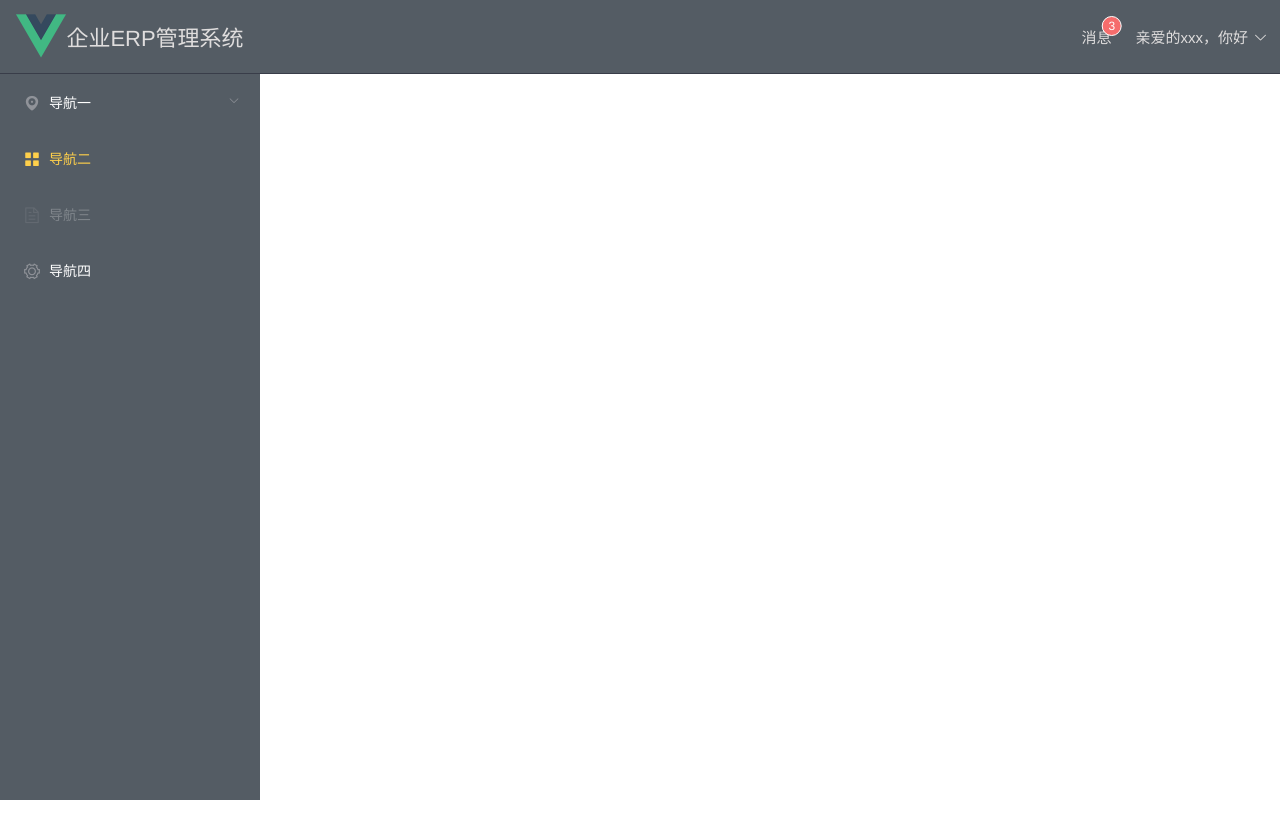
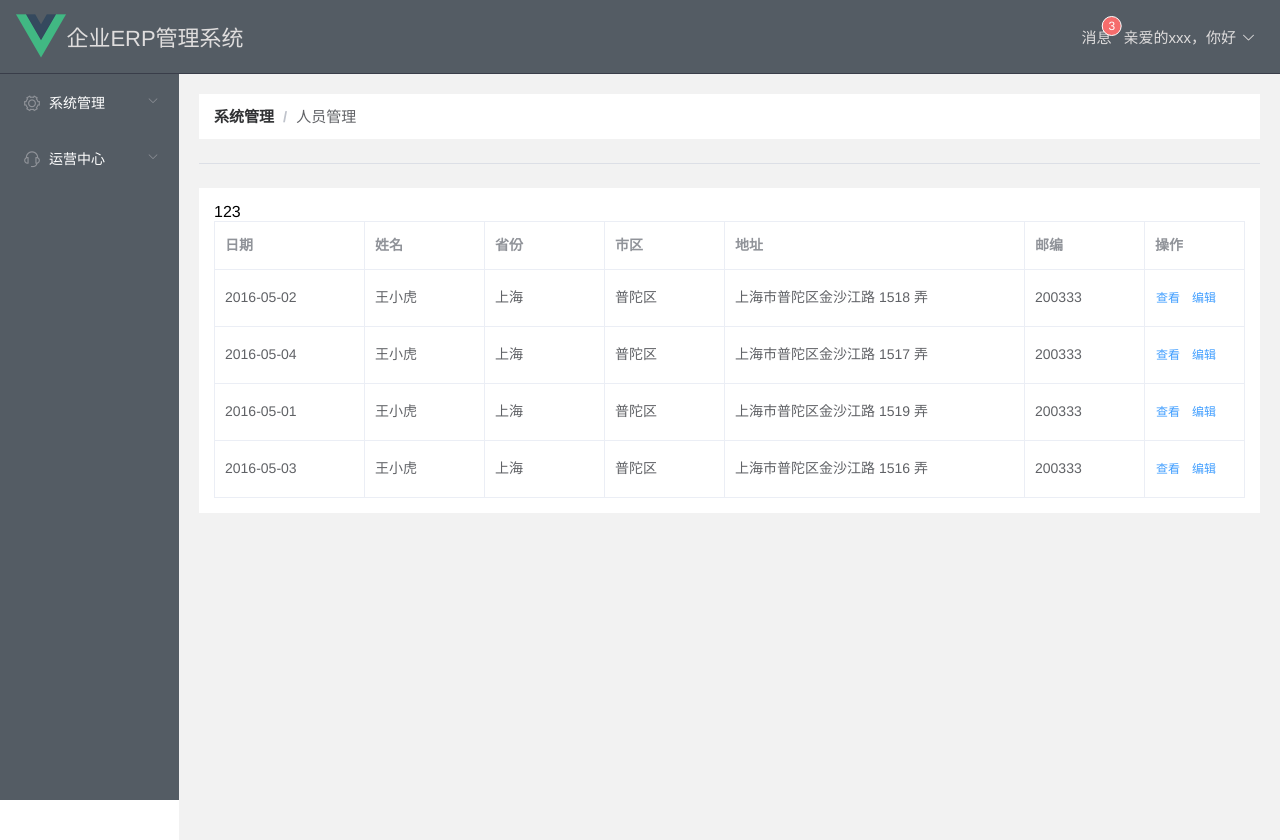
Before and after one commit to EmmaCCC/vueadmin, a Vue app: page / in a window 1280 px wide. Before the commit the page ends 800 px from the top, so only its background shows below. Built offline with nearby package versions, Linux system fonts and the light colour scheme.

Commit message:
添加路由组件

```diff
--- a/package.json
+++ b/package.json
@@ -9,7 +9,8 @@
   "dependencies": {
     "core-js": "^3.4.4",
     "element-ui": "^2.13.0",
-    "vue": "^2.6.10"
+    "vue": "^2.6.10",
+    "vue-router": "^3.1.5"
   },
   "devDependencies": {
     "@vue/cli-plugin-babel": "^4.1.0",
--- a/src/main.js
+++ b/src/main.js
@@ -1,13 +1,15 @@
-import Vue from 'vue'
-import App from './App.vue'
-import ElmentUI from 'element-ui'
-import 'element-ui/lib/theme-chalk/index.css'
+import Vue from "vue";
+import App from "./App.vue";
+import ElmentUI from "element-ui";
+import "element-ui/lib/theme-chalk/index.css";
+
+import router from "@/router";
 
 Vue.use(ElmentUI);
 
-
-Vue.config.productionTip = false
+Vue.config.productionTip = false;
 
 new Vue({
   render: h => h(App),
-}).$mount('#app')
+  router
+}).$mount("#app");
--- /dev/null
+++ b/src/router/index.js
@@ -0,0 +1,30 @@
+import Vue from "vue";
+import VueRouter from "vue-router";
+const User = () => import("@/views/user/User");
+const DashBoard = () => import("@/views/dashboard/DashBoard");
+
+Vue.use(VueRouter);
+
+const routes = [
+  {
+    path: "/",
+    name: "user",
+    component: User
+  },
+  {
+    path: "/dashborad",
+    name: "dashborad",
+    component: DashBoard
+  },
+  {
+    path: "/",
+    redirect:'/'
+  }
+];
+
+var router = new VueRouter({
+    routes,
+    mode:"history"
+});
+
+export default router;
--- /dev/null
+++ b/src/views/dashboard/DashBoard.vue
@@ -0,0 +1,19 @@
+<template>
+  <div class="">
+      dashboard
+  </div>
+</template>
+
+<script>
+export default {
+  data(){
+    return {
+    }
+  },
+  components:{},
+  created(){},
+  methods:{},
+}
+</script>
+<style lang="scss" scoped>
+</style>
--- a/src/views/home/Home.vue
+++ b/src/views/home/Home.vue
@@ -7,13 +7,11 @@
           <span>企业ERP管理系统</span>
         </div>
         <div class="profile flex center">
-          <el-dropdown>
-            <el-badge :value="3" class="item">
+          <el-badge :value="3" class="item">
               <span class="el-dropdown-link">
                 消息
               </span>
             </el-badge>
-          </el-dropdown>
           <el-dropdown>
             <span class="el-dropdown-link">
               亲爱的xxx，你好<i class="el-icon-arrow-down el-icon--right"></i>
@@ -31,58 +29,83 @@
       <div class="container">
         <div class="aside">
           <el-menu
-            default-active="2"
+            default-active="1"
             class="el-menu-vertical-demo"
-            @open="handleOpen"
-            @close="handleClose"
             background-color="#545c64"
             text-color="#fff"
             active-text-color="#ffd04b"
           >
             <el-submenu index="1">
               <template slot="title">
-                <i class="el-icon-location"></i>
-                <span>导航一</span>
+                <i class="el-icon-setting"></i>
+                <span>系统管理</span>
               </template>
-              <el-menu-item-group>
-                <template slot="title">分组一</template>
-                <el-menu-item index="1-1">选项1</el-menu-item>
-                <el-menu-item index="1-2">选项2</el-menu-item>
-              </el-menu-item-group>
-              <el-menu-item-group title="分组2">
-                <el-menu-item index="1-3">选项3</el-menu-item>
-              </el-menu-item-group>
-              <el-submenu index="1-4">
-                <template slot="title">选项4</template>
-                <el-menu-item index="1-4-1">选项1</el-menu-item>
-              </el-submenu>
+              <el-menu-item index="1-2" >
+                <i class="el-icon-user"></i>
+                <!-- <span slot="title" >人员管理</span> -->
+                <router-link to="/user" slot="title" tag="span">人员管理</router-link>
+              </el-menu-item>
+              <el-menu-item index="1-3">
+                <i class="el-icon-s-custom"></i>
+                <router-link to="/dashboard" slot="title" tag="span">部门管理</router-link>
+              </el-menu-item>
+              <el-menu-item index="1-4">
+                <i class="el-icon-document-remove"></i>
+                <span slot="title">角色管理</span>
+              </el-menu-item>
+              <el-menu-item index="1-5">
+                <i class="el-icon-key"></i>
+                <span slot="title">权限管理</span>
+              </el-menu-item>
             </el-submenu>
-            <el-menu-item index="2">
-              <i class="el-icon-menu"></i>
-              <span slot="title">导航二</span>
-            </el-menu-item>
-            <el-menu-item index="3" disabled>
-              <i class="el-icon-document"></i>
-              <span slot="title">导航三</span>
-            </el-menu-item>
-            <el-menu-item index="4">
-              <i class="el-icon-setting"></i>
-              <span slot="title">导航四</span>
-            </el-menu-item>
+            <el-submenu index="2">
+              <template slot="title">
+                <i class="el-icon-service"></i>
+                <span>运营中心</span>
+              </template>
+              <el-menu-item index="2-1">
+                <i class="el-icon-medal"></i>
+                <span slot="title">团队管理</span>
+              </el-menu-item>
+              <el-menu-item index="2-2">
+                <i class="el-icon-data-line"></i>
+                <span slot="title">业绩报表</span>
+              </el-menu-item>
+              <el-menu-item index="2-3">
+                <i class="el-icon-phone"></i>
+                <span slot="title">客户回访</span>
+              </el-menu-item>
+            </el-submenu>
           </el-menu>
+
+
         </div>
-        <div class="main"></div>
+        <div class="main">
+          <div class="breadnav">
+            <el-breadcrumb separator="/">
+              <el-breadcrumb-item :to="{ path: '/s' }"
+                >系统管理</el-breadcrumb-item
+              >
+              <el-breadcrumb-item><a href="/">人员管理</a></el-breadcrumb-item>
+            </el-breadcrumb>
+          </div>
+          <el-divider></el-divider>
+          <div class="content">
+            123
+            <router-view></router-view>
+          </div>
+        </div>
       </div>
     </div>
   </div>
 </template>
 
 <script>
+
 export default {
   data() {
     return {};
   },
-  components: {},
   created() {},
   methods: {
     handleOpen(key, keyPath) {
@@ -90,6 +113,9 @@ export default {
     },
     handleClose(key, keyPath) {
       console.log(key, keyPath);
+    },
+    go(){
+        this.$router.push('user')
     }
   }
 };
@@ -113,14 +139,13 @@ export default {
   height: 80px;
   display: flex;
   justify-content: space-between;
-  border-bottom:1px solid #393D49;
+  border-bottom: 1px solid #393d49;
 }
 
 .header .logo {
   width: 260px;
   color: #dfdddd;
   font-size: 22px;
-
 }
 
 .header .logo img {
@@ -131,7 +156,7 @@ export default {
 .header .profile {
   justify-content: flex-start;
 }
-.header .profile .el-dropdown {
+.header .profile,.header .profile .el-dropdown {
   font-size: 15px;
   color: #dfdddd;
   margin: 12px;
@@ -143,4 +168,22 @@ export default {
 .el-menu {
   border-right: none;
 }
+.main {
+  width: 100%;
+  padding: 20px;
+  background-color: #f2f2f2;
+}
+.main .el-breadcrumb {
+  font-size: 15px;
+}
+.main .breadnav {
+  padding: 15px;
+  background-color: #fff;
+}
+
+.main .content {
+  background-color: #fff;
+  margin-top: 15px;
+  padding: 15px;
+}
 </style>
--- /dev/null
+++ b/src/views/user/User.vue
@@ -0,0 +1,74 @@
+<template>
+  <div class="user">
+    <el-table :data="tableData" border style="width: 100%">
+      <el-table-column fixed prop="date" label="日期" width="150">
+      </el-table-column>
+      <el-table-column prop="name" label="姓名" width="120"> </el-table-column>
+      <el-table-column prop="province" label="省份" width="120">
+      </el-table-column>
+      <el-table-column prop="city" label="市区" width="120"> </el-table-column>
+      <el-table-column prop="address" label="地址" width="300">
+      </el-table-column>
+      <el-table-column prop="zip" label="邮编" width="120"> </el-table-column>
+      <el-table-column fixed="right" label="操作" width="100">
+        <template slot-scope="scope">
+          <el-button @click="handleClick(scope.row)" type="text" size="small"
+            >查看</el-button
+          >
+          <el-button type="text" size="small">编辑</el-button>
+        </template>
+      </el-table-column>
+    </el-table>
+  </div>
+</template>
+
+<script>
+export default {
+  data() {
+    return {
+      tableData: [
+        {
+          date: "2016-05-02",
+          name: "王小虎",
+          province: "上海",
+          city: "普陀区",
+          address: "上海市普陀区金沙江路 1518 弄",
+          zip: 200333
+        },
+        {
+          date: "2016-05-04",
+          name: "王小虎",
+          province: "上海",
+          city: "普陀区",
+          address: "上海市普陀区金沙江路 1517 弄",
+          zip: 200333
+        },
+        {
+          date: "2016-05-01",
+          name: "王小虎",
+          province: "上海",
+          city: "普陀区",
+          address: "上海市普陀区金沙江路 1519 弄",
+          zip: 200333
+        },
+        {
+          date: "2016-05-03",
+          name: "王小虎",
+          province: "上海",
+          city: "普陀区",
+          address: "上海市普陀区金沙江路 1516 弄",
+          zip: 200333
+        }
+      ]
+    };
+  },
+  components: {},
+  created() {},
+  methods: {
+    handleClick(row) {
+      console.log(row);
+    }
+  }
+};
+</script>
+<style lang="scss" scoped></style>
```
Also changed, not shown: 1 other file (tests, documents, lock files or other folders).
